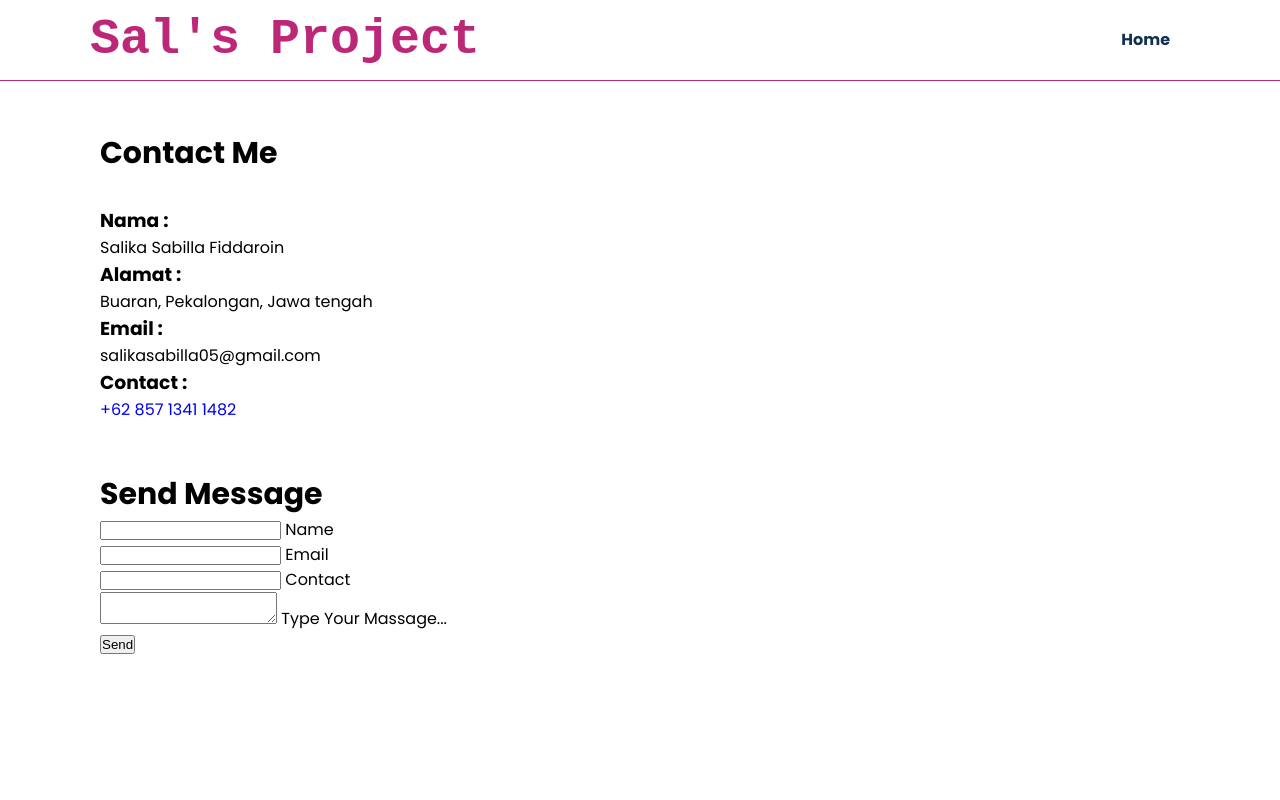
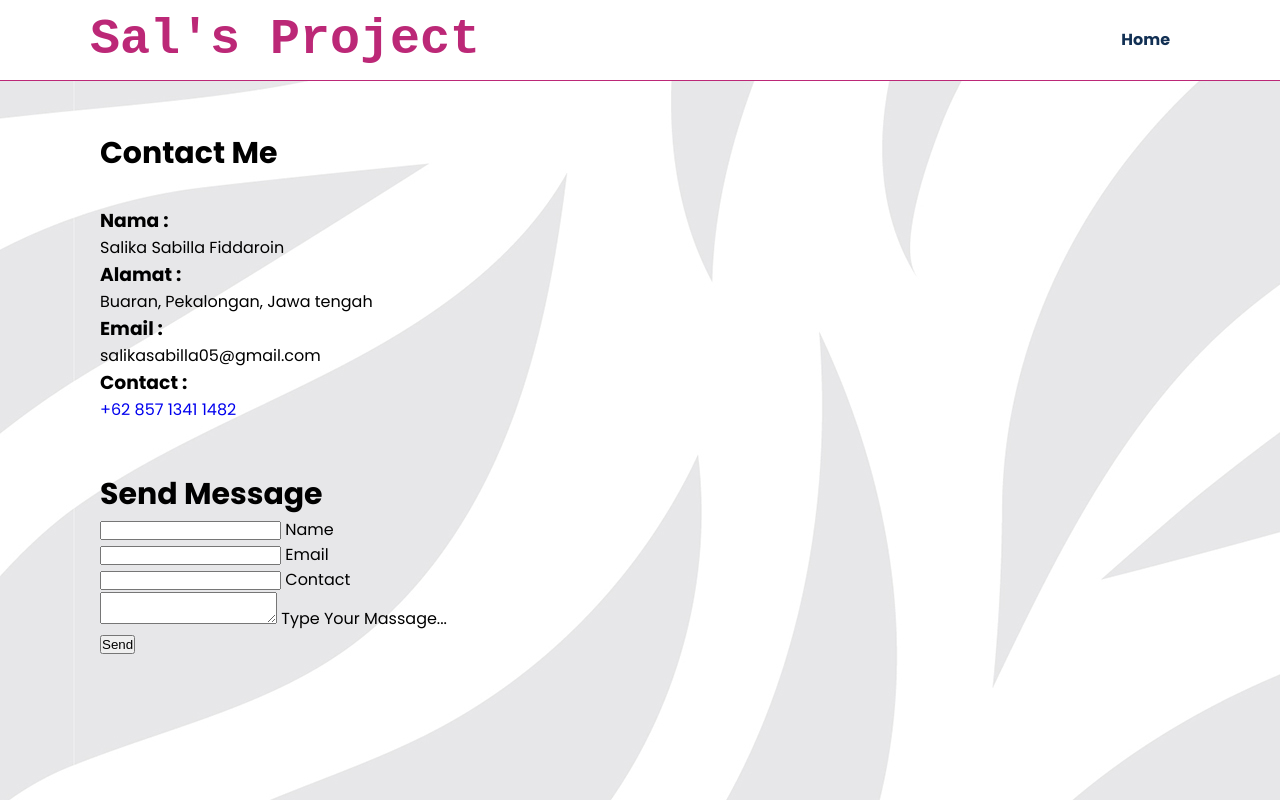
Before and after one commit to Salikasabilla/portofolio-lama, a plain HTML site: page contact.html in a window 1280 px wide. Drawn offline with Linux system fonts and the light colour scheme; the site is published under a folder, as on GitHub Pages, so addresses that start at the root find nothing.

Commit message:
Update contact.css

```diff
--- a/contact.css
+++ b/contact.css
@@ -10,7 +10,7 @@ body {
     margin: 0px;
     padding: 0px;
     font-family: 'Poppins', sans-serif;
-    background-image: url(/gambar/bg4.jpg)
+    background-image: url(gambar/bg4.jpg)
 }
 
 .wrapper {
```
